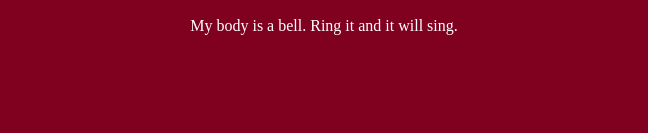
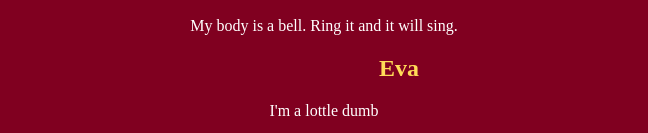
Before and after one commit to NoteworthyAcappella/Quotes, a plain HTML site: page index.html in a window 1280 px wide. Shown: the part 1547-1680 px from the top of the page, without its empty margins (241-889 px from the left). Before the commit the page ends 1598 px from the top, so only its background shows below. Drawn offline with Linux system fonts and the light colour scheme; a web font is replaced by a local one.

Commit message:
Update index.html

```diff
--- a/index.html
+++ b/index.html
@@ -63,6 +63,8 @@
   <p>You don't have to be part of the LGBTQ+ community to appreciate Tom Holland's thicc ass</p>
   <h2>Lydia</h2>
   <p>My body is a bell. Ring it and it will sing.</p>
+  <h2>Eva</h2>
+  <p>I'm a lottle dumb</p>
   <div class="home">
     <a href="https://www.noteworthylhs.ml/">
       <img src="https://www.noteworthylhs.ml/nworth-n-w-background.png"; hight=100px; width=100px; alt="home"></img>
```
